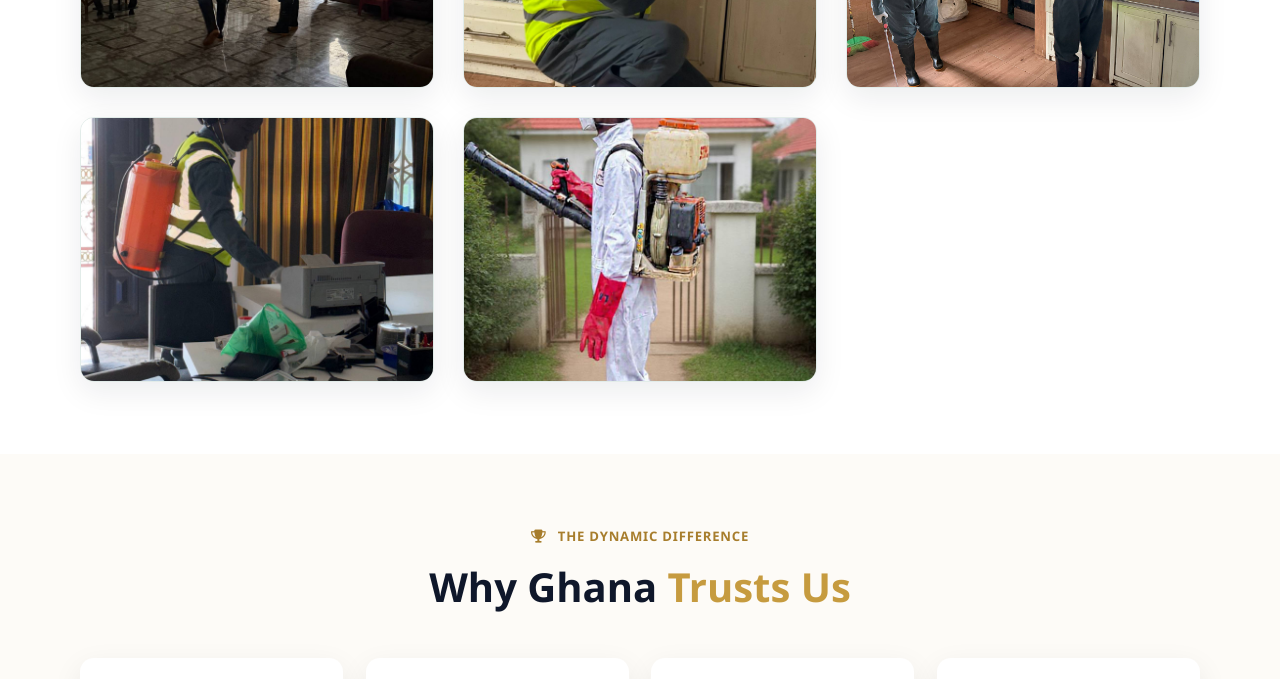
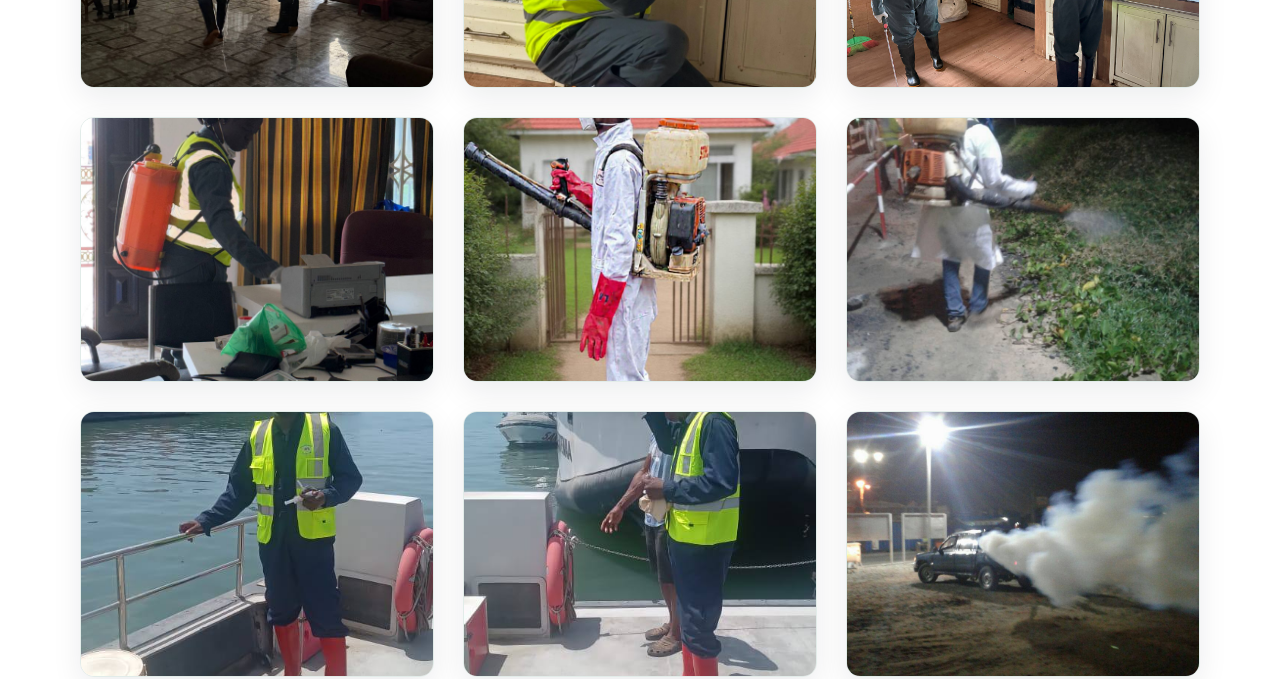
Before and after one commit to Jxt-ofoe/Dynamic-express-solutions, a plain HTML site: page index.html in a window 1280 px wide. Shown: the part 5230-5909 px from the top of the page. Drawn offline with Linux system fonts and the light colour scheme.

Commit message:
added some new pictures

```diff
--- a/index.html
+++ b/index.html
@@ -165,7 +165,8 @@
       <span class="topbar-contact">
         <a href="tel:+233243527009"><i class="fa-solid fa-phone"></i> +233 243 527 009</a>
         <span class="divider" aria-hidden="true">|</span>
-        <a href="mailto:info@dynamicexpresssolutions.com"><i class="fa-solid fa-envelope"></i> info@dynamicexpresssolutions.com</a>
+        <a href="mailto:info@dynamicexpresssolutions.com"><i class="fa-solid fa-envelope"></i>
+          info@dynamicexpresssolutions.com</a>
       </span>
     </div>
   </div>
@@ -210,7 +211,8 @@
     <section class="hero" aria-labelledby="hero-heading">
       <div class="container hero-inner">
         <div class="hero-copy">
-          <p class="hero-eyebrow"><i class="fa-solid fa-map-location-dot"></i> Serving All of Ghana — Tema • Accra • Kumasi</p>
+          <p class="hero-eyebrow"><i class="fa-solid fa-map-location-dot"></i> Serving All of Ghana — Tema • Accra •
+            Kumasi</p>
           <h1 id="hero-heading">We <span class="hl-gold">Eradicate Pests</span>.<br>We <span class="hl-navy">Restore
               Cleanliness</span>.</h1>
           <p class="hero-sub">
@@ -219,7 +221,8 @@
             crews leave your space spotless, sanitized and safe for your family and customers.
           </p>
           <div class="hero-actions">
-            <a href="#contact" class="btn btn-primary btn-lg"><i class="fa-solid fa-calendar-check"></i> Request a Service</a>
+            <a href="#contact" class="btn btn-primary btn-lg"><i class="fa-solid fa-calendar-check"></i> Request a
+              Service</a>
             <a href="#services" class="btn btn-ghost btn-lg">Explore Our Services</a>
           </div>
           <ul class="hero-trust" aria-label="Trust indicators">
@@ -553,7 +556,8 @@
           </article>
         </div>
 
-        <p class="locations-note"><i class="fa-solid fa-van-shuttle"></i> Outside these cities? No problem — our mobile teams serve <strong>all 16 regions of
+        <p class="locations-note"><i class="fa-solid fa-van-shuttle"></i> Outside these cities? No problem — our mobile
+          teams serve <strong>all 16 regions of
             Ghana</strong>.</p>
       </div>
     </section>
@@ -578,14 +582,17 @@
           <h2 id="contact-heading" class="section-title">Request a <span class="hl-gold">Service</span></h2>
           <p>Tell us your pest or cleaning problem and we'll respond with a free quote — usually within a few hours.</p>
           <ul class="contact-list">
-            <li><span class="ci" aria-hidden="true"><i class="fa-solid fa-phone"></i></span> <a href="tel:+233243527009">+233 243 527 009</a></li>
-            <li><span class="ci" aria-hidden="true"><i class="fa-brands fa-whatsapp text-success"></i></span> <a href="https://wa.me/233243527009"
-                rel="noopener">WhatsApp Us</a></li>
+            <li><span class="ci" aria-hidden="true"><i class="fa-solid fa-phone"></i></span> <a
+                href="tel:+233243527009">+233 243 527 009</a></li>
+            <li><span class="ci" aria-hidden="true"><i class="fa-brands fa-whatsapp text-success"></i></span> <a
+                href="https://wa.me/233243527009" rel="noopener">WhatsApp Us</a></li>
             <li><span class="ci" aria-hidden="true"><i class="fa-solid fa-envelope"></i></span> <a
                 href="mailto:info@dynamicexpresssolutions.com">dynamicexpressservices57@gmail.com</a></li>
-            <li><span class="ci" aria-hidden="true"><i class="fa-solid fa-map-pin"></i></span> Tema • Accra • Kumasi — Nationwide Ghana</li>
+            <li><span class="ci" aria-hidden="true"><i class="fa-solid fa-map-pin"></i></span> Tema • Accra • Kumasi —
+              Nationwide Ghana</li>
           </ul>
-          <p class="epa-note"><i class="fa-solid fa-shield-halved"></i> <strong>EPA Certified:</strong> All treatments use chemicals approved by the
+          <p class="epa-note"><i class="fa-solid fa-shield-halved"></i> <strong>EPA Certified:</strong> All treatments
+            use chemicals approved by the
             Environmental Protection Agency of Ghana.</p>
         </div>
 
@@ -636,7 +643,8 @@
               placeholder="e.g. Cockroaches in my kitchen and we need a deep clean afterwards…"></textarea>
           </div>
 
-          <button type="submit" class="btn btn-primary btn-block btn-lg">Send Request <i class="fa-brands fa-whatsapp"></i></button>
+          <button type="submit" class="btn btn-primary btn-block btn-lg">Send Request <i
+              class="fa-brands fa-whatsapp"></i></button>
           <p class="form-status" id="formStatus" role="status" aria-live="polite"></p>
         </form>
       </div>
@@ -680,7 +688,8 @@
         <h3>Contact</h3>
         <ul class="footer-contact">
           <li><i class="fa-solid fa-phone"></i> <a href="tel:+233243527009">+233 243 527 009</a></li>
-          <li><i class="fa-solid fa-envelope"></i> <a href="mailto:info@dynamicexpresssolutions.com">info@dynamicexpresssolutions.com</a></li>
+          <li><i class="fa-solid fa-envelope"></i> <a
+              href="mailto:dynamicexpressservices57.com">dynamicexpressservices57.com</a></li>
           <li><i class="fa-solid fa-location-dot"></i> Tema (HQ) • Accra • Kumasi</li>
           <li><i class="fa-solid fa-clock"></i> Mon–Fri 8–6 • Sat 9–4</li>
         </ul>
@@ -694,7 +703,8 @@
     </div>
   </footer>
 
-  <a href="#top" class="back-to-top" id="backToTop" aria-label="Back to top"><i class="fa-solid fa-chevron-up" style="margin: 0;"></i></a>
+  <a href="#top" class="back-to-top" id="backToTop" aria-label="Back to top"><i class="fa-solid fa-chevron-up"
+      style="margin: 0;"></i></a>
 
   <!-- Lightbox Modal -->
   <div class="lightbox" id="lightboxModal" role="dialog" aria-modal="true" aria-hidden="true">
--- a/js/main.js
+++ b/js/main.js
@@ -228,58 +228,98 @@
     {
       id: "des_gal_8",
       category: "pest",
-      title: "Pest Control Photo 1",
+      title: "Pest Control ",
       desc: "Recent pest control work captured in our service gallery.",
       image: "images/1.jpg",
-      alt: "Dynamic Express Solutions pest control service photo 1"
+      alt: "Dynamic Express Solutions pest control service"
     },
     {
       id: "des_gal_9",
       category: "clean",
-      title: "Cleaning Photo 2",
+      title: "Cleaning ",
       desc: "Recent professional cleaning work captured in our service gallery.",
       image: "images/2.jpg",
-      alt: "Dynamic Express Solutions cleaning service photo 2"
+      alt: "Dynamic Express Solutions cleaning service"
     },
     {
       id: "des_gal_10",
       category: "sofa",
-      title: "Sofa & Upholstery Photo 3",
+      title: "Sofa & Upholstery ",
       desc: "Recent sofa/upholstery cleaning work captured in our service gallery.",
       image: "images/3.jpg",
-      alt: "Dynamic Express Solutions sofa and upholstery cleaning photo 3"
+      alt: "Dynamic Express Solutions sofa and upholstery cleaning "
     },
     {
       id: "des_gal_11",
       category: "post",
-      title: "Post-Construction Photo 4",
+      title: "Post-Construction ",
       desc: "Recent post-construction cleaning work captured in our service gallery.",
       image: "images/4.jpg",
-      alt: "Dynamic Express Solutions post-construction cleaning photo 4"
+      alt: "Dynamic Express Solutions post-construction cleaning "
     },
     {
       id: "des_gal_12",
       category: "pest",
-      title: "Pest Control Photo 5",
+      title: "Pest Control ",
       desc: "Recent pest control work captured in our service gallery.",
       image: "images/5.jpg",
-      alt: "Dynamic Express Solutions pest control service photo 5"
+      alt: "Dynamic Express Solutions pest control service "
     },
     {
       id: "des_gal_13",
       category: "clean",
-      title: "Cleaning Photo 6",
+      title: "Cleaning ",
       desc: "Recent professional cleaning work captured in our service gallery.",
       image: "images/6.jpg",
-      alt: "Dynamic Express Solutions cleaning service photo 6"
+      alt: "Dynamic Express Solutions cleaning service "
     },
     {
       id: "des_gal_14",
       category: "post",
-      title: "Post-Construction Photo 7",
+      title: "Post-Construction ",
       desc: "Recent post-construction cleaning work captured in our service gallery.",
       image: "images/7.jpg",
-      alt: "Dynamic Express Solutions post-construction cleaning photo 7"
+      alt: "Dynamic Express Solutions post-construction cleaning "
+    },
+    {
+      id: "des_gal_15",
+      category: "pest",
+      title: "Pest control",
+      desc: "Recent pest control work captured in our service gallery.",
+      image: "images/photo_2026-06-13_03-29-00.jpg",
+      alt: "Dynamic Express Solutions pest control"
+    },
+    {
+      id: "des_gal_16",
+      category: "pest",
+      title: "Pest control",
+      desc: "Recent pest control work captured in our service gallery.",
+      image: "images/photo_2026-06-13_03-29-04.jpg",
+      alt: "Dynamic Express Treatment of Vessels and Containers at Tema Habour "
+    },
+    {
+      id: "des_gal_17",
+      category: "pest",
+      title: "Pest control",
+      desc: "Recent pest control work captured in our service gallery.",
+      image: "images/photo_2026-06-13_03-29-07.jpg",
+      alt: "Dynamic Express Treatment of Vessels and Containers at Tema Habour "
+    },
+    {
+      id: "des_gal_18",
+      category: "pest",
+      title: "Pest control",
+      desc: "Recent pest control work captured in our service gallery.",
+      image: "images/photo_2026-06-13_03-29-11.jpg",
+      alt: "Dynamic Express Fogging in open spaces "
+    },
+    {
+      id: "des_gal_19",
+      category: "pest",
+      title: "Pest control",
+      desc: "Recent pest control work captured in our service gallery.",
+      image: "images/photo_2026-06-13_03-29-15.jpg",
+      alt: "Dynamic Express fly count at food processing canter "
     }
   ];
 
```
Also changed, not shown: images/photo_2026-06-13_03-29-00.jpg (added), images/photo_2026-06-13_03-29-04.jpg (added), images/photo_2026-06-13_03-29-07.jpg (added), images/photo_2026-06-13_03-29-11.jpg (added), images/photo_2026-06-13_03-29-15.jpg (added).
